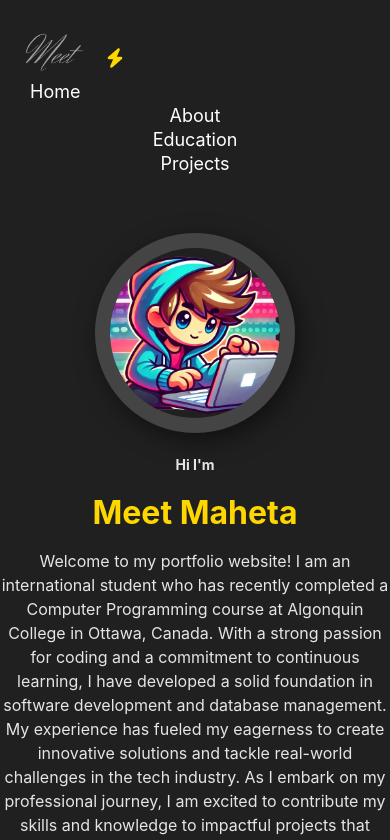
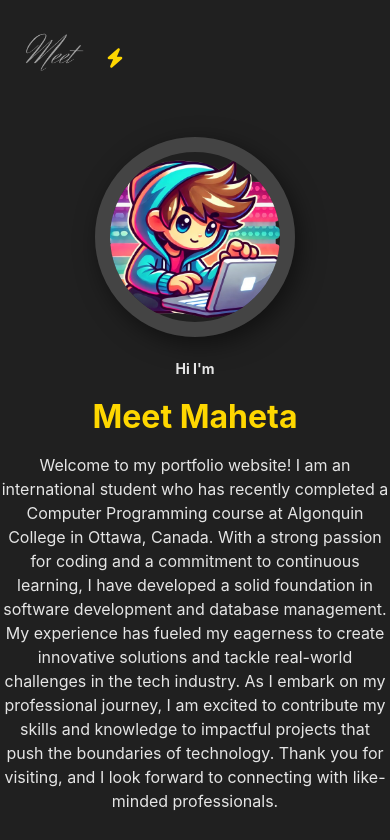
Before and after one commit to mmb0710/Meet-Maheta-Portfolio, a React (Create React App) app: page / in a window 390 px wide. Shown: the top 840 px of the page. Built offline with nearby package versions, Linux system fonts and the light colour scheme.

Commit message:
Updated css

```diff
--- a/src/App.css
+++ b/src/App.css
@@ -107,6 +107,27 @@ body{
   }
 
   .navbar {
+    display: none;
+    position: absolute;
+    top: 100%;
+    left: 0;
+    right: 0;
+    background-color: #202020;
+    flex-direction: column;
+    align-items: center;
+  }
+
+  .navbar.active {
+    display: flex;
+  }
+
+  .navbar li {
+    margin: 10px 0;
+  }
+}
+
+@media (min-width: 769px) {
+  .menu_icon {
     display: none;
   }
 }
--- a/src/components/Header.js
+++ b/src/components/Header.js
@@ -1,9 +1,11 @@
-import React, { useEffect } from 'react';
+import React, { useState, useEffect } from 'react';
 import { FontAwesomeIcon } from '@fortawesome/react-fontawesome';
-import { faBolt, faBars } from '@fortawesome/free-solid-svg-icons';
+import { faBolt, faBars, faTimes } from '@fortawesome/free-solid-svg-icons';
 import SignatureImage from '../files/Signature.png'; // Adjust path based on actual location
 
 function Header() {
+  const [isMenuOpen, setIsMenuOpen] = useState(false);
+
   // Sticky header effect
   useEffect(() => {
     const handleScroll = () => {
@@ -22,6 +24,10 @@ function Header() {
     };
   }, []);
 
+  const toggleMenu = () => {
+    setIsMenuOpen(!isMenuOpen);
+  };
+
   return (
     <header className="header-area">
       <div className="container">
@@ -30,14 +36,14 @@ function Header() {
             <img src={SignatureImage} alt="signature" className="signature" />
             <FontAwesomeIcon icon={faBolt} className="bolt-icon" />
           </a>
-          <ul className="navbar">
-            <li><a href="#home">Home</a></li>
-            <li><a href="#about">About</a></li>
-            <li><a href="#education">Education</a></li>
-            <li><a href="#projects">Projects</a></li>
+          <ul className={`navbar ${isMenuOpen ? 'active' : ''}`}>
+            <li><a href="#home" onClick={toggleMenu}>Home</a></li>
+            <li><a href="#about" onClick={toggleMenu}>About</a></li>
+            <li><a href="#education" onClick={toggleMenu}>Education</a></li>
+            <li><a href="#projects" onClick={toggleMenu}>Projects</a></li>
           </ul>
-          <div className="menu_icon">
-            <FontAwesomeIcon icon={faBars} className="bars-icon" />
+          <div className="menu_icon" onClick={toggleMenu}>
+            <FontAwesomeIcon icon={isMenuOpen ? faTimes : faBars} className="bars-icon" />
           </div>
         </div>
       </div>
```
